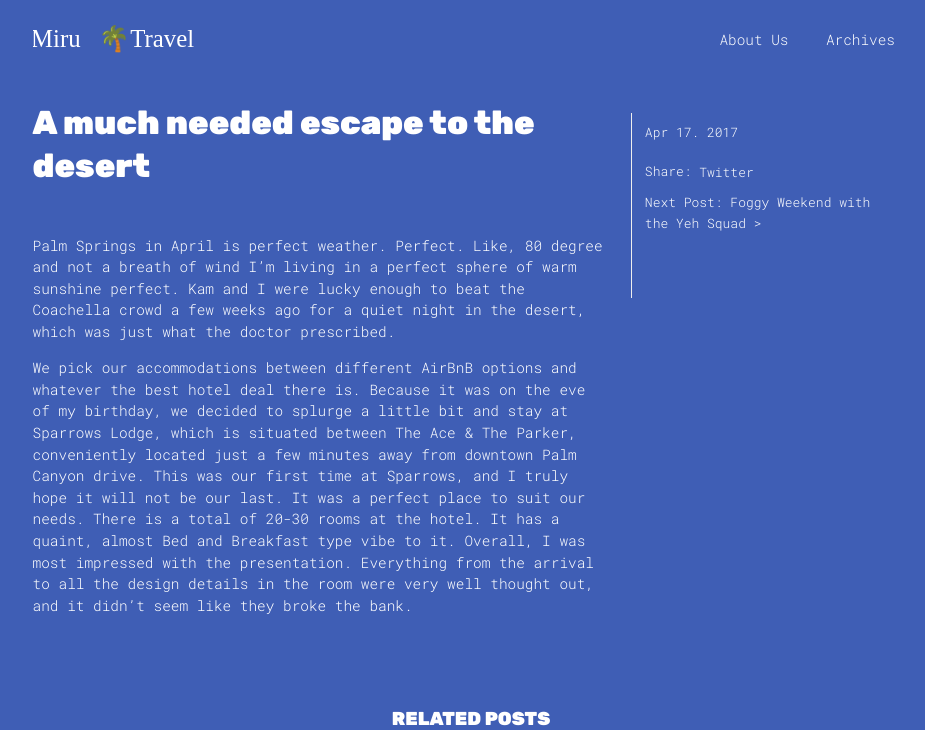
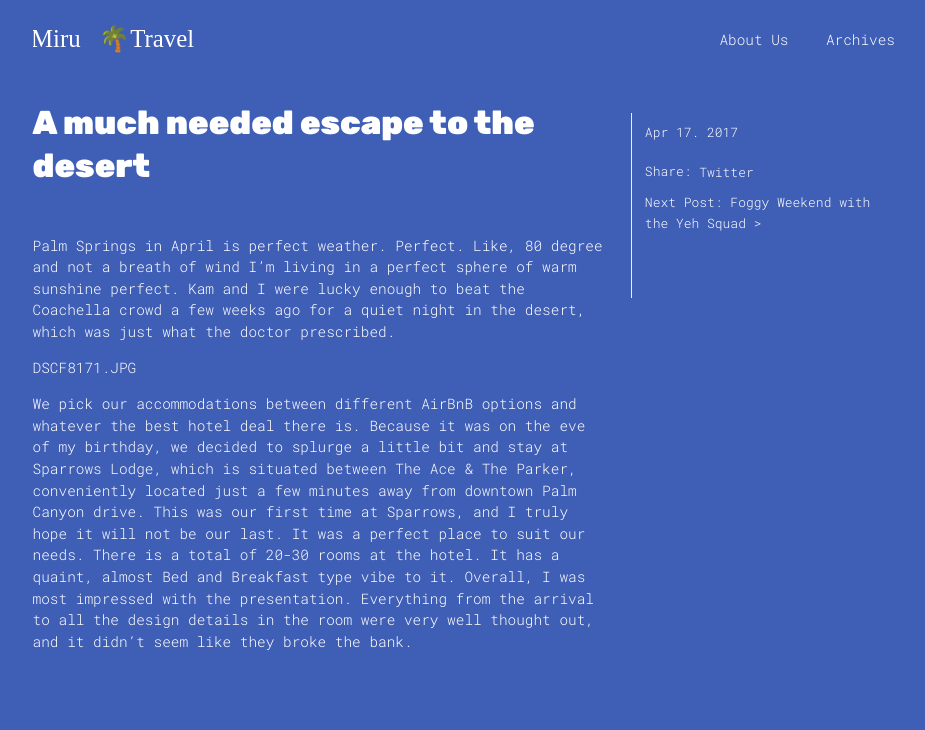
Before and after one commit to PHironaka/Miru-Blog, a Jekyll site: the page built from _posts/2017-04-17-a-much-needed-escape-to-the-desert.markdown, in a window 1280 px wide, cut to the strip 0-730 px from the top of the page. Shown: the whole strip, without its empty margins (169-1094 px from the left). Built offline with Jekyll 4.4.1, drawn with Linux system fonts in a browser that asks for light colours; nearby versions of some CDN libraries.

Commit message:
Updated A Much Needed Escape To The Desert

```diff
--- a/_posts/2017-04-17-a-much-needed-escape-to-the-desert.markdown
+++ b/_posts/2017-04-17-a-much-needed-escape-to-the-desert.markdown
@@ -5,4 +5,6 @@ date: 2017-04-17 01:50:00 Z
 
 Palm Springs in April is perfect weather. Perfect. Like, 80 degree and not a breath of wind I'm living in a perfect sphere of warm sunshine perfect. Kam and I were lucky enough to beat the Coachella crowd a few weeks ago for a quiet night in the desert, which was just what the doctor prescribed.
 
+[DSCF8171.JPG](/uploads/DSCF8171.JPG)
+
 We pick our accommodations between different AirBnB options and whatever the best hotel deal there is. Because it was on the eve of my birthday, we decided to splurge a little bit and stay at Sparrows Lodge, which is situated between The Ace & The Parker, conveniently located just a few minutes away from downtown Palm Canyon drive. This was our first time at Sparrows, and I truly hope it will not be our last. It was a perfect place to suit our needs. There is a total of 20-30 rooms at the hotel. It has a quaint, almost Bed and Breakfast type vibe to it. Overall, I was most impressed with the presentation. Everything from the arrival to all the design details in the room were very well thought out, and it didn't seem like they broke the bank.
```
